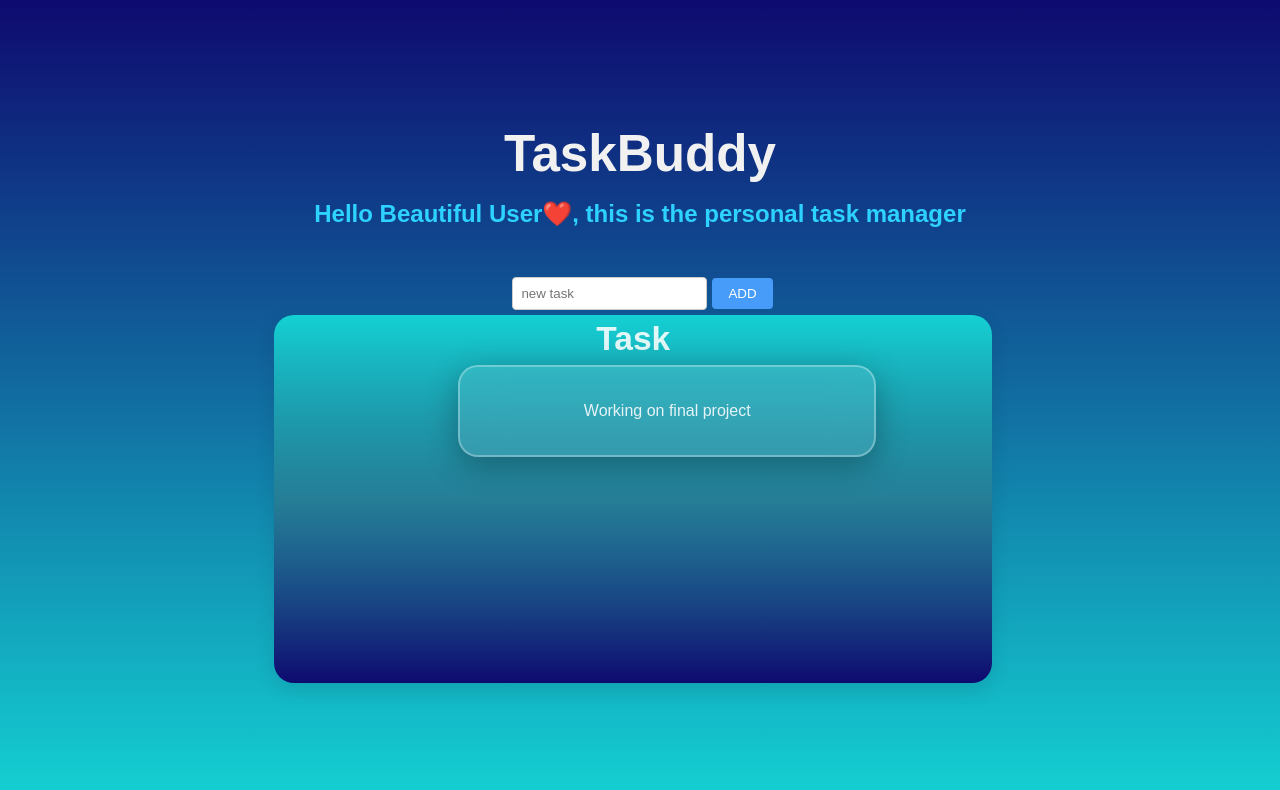
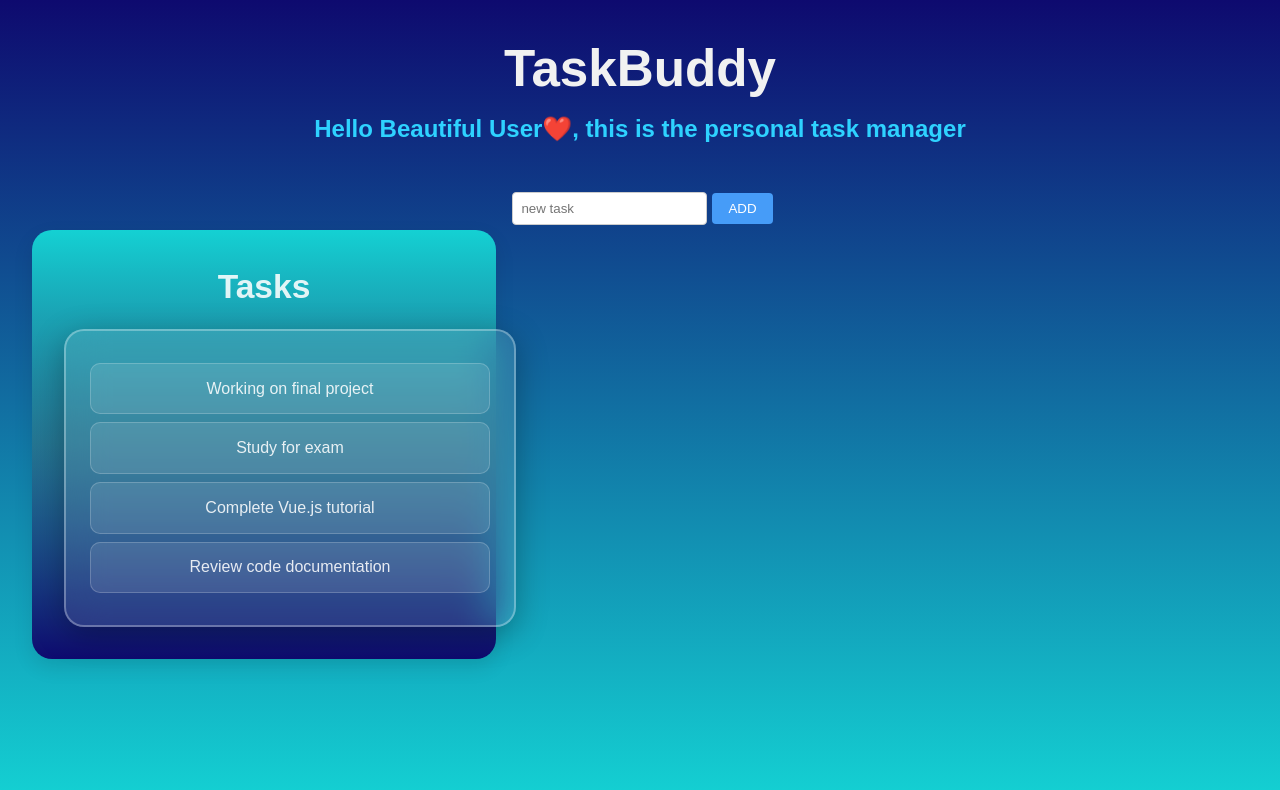
Before and after one commit to Llego-250/Task-Buddy, a Vue app: page / in a window 1280 px wide. Shown: the top 790 px of the page. Built offline with nearby package versions, Linux system fonts and the light colour scheme.

Commit message:
Adding task on the card

```diff
--- a/src/App.vue
+++ b/src/App.vue
@@ -1,19 +1,25 @@
 <template>
 <div class="min-h-screen bg-gradient-to-br from-blue-900 to-cyan-400 p-5">
-  <div class="text-center">
+  <div class="text-center mb-8">
     <h1 class="text-white text-4xl font-bold mb-4">TaskBuddy</h1>
     <h2 class="text-white text-xl mx-10 mb-8">Hello Beautiful User❤️, this is the personal task manager</h2>
-  </div>
 
-  <div>
+    <div class="mb-8">
       <input type="text" name="New task" placeholder="new task">
       <button>ADD</button>
     </div>
   </div>
+
+  <div class="flex justify-center">
     <div class="card">
-    <div class="card-title">Task</div>
+      <div class="card-title">Tasks</div>
       <div class="task">
-    <div class="Work">Working on final project</div>
+        <div class="task-item">Working on final project</div>
+        <div class="task-item">Study for exam</div>
+        <div class="task-item">Complete Vue.js tutorial</div>
+        <div class="task-item">Review code documentation</div>
+      </div>
+    </div>
   </div>
 </div>
 </template>
@@ -38,33 +44,37 @@ body {
   font-family: Arial, sans-serif;
   margin: 0px;
   background: linear-gradient(rgb(14, 10, 111), rgb(20, 209, 211));
-  display: flex;
-  place-items: center;
   min-width: 320px;
   min-height: 100vh;
-
 }
 .card{
-  width: 350px;
+  width: 400px;
   background: linear-gradient(rgb(20, 209, 211), rgba(82, 108, 96, 0.299),rgb(14, 10, 111));
   border-radius: 20px;
   box-shadow: 0 8px 20px rgba(0, 0, 0, 0.1);
-      padding: 11.5rem;
+  padding: 2rem;
 }
 .card-title{
   font-size: 2.1em;
   font-weight: bold;
-  margin-top:-5.5em;
-  right:18em;
+  margin-bottom: 1rem;
+  text-align: center;
 }
 .task{
-  width: 350px;
+  width: 100%;
   background: rgba(255, 255, 255, 0.1);
   backdrop-filter: blur(20px);
   border: 2px solid rgba(255, 255, 255, 0.3);
   border-radius: 20px;
   box-shadow: 0 8px 32px rgba(0, 0, 0, 0.3);
-  padding: 2rem;
+  padding: 1.5rem;
+}
+.task-item{
+  padding: 0.8rem;
+  margin: 0.5rem 0;
+  background: rgba(255, 255, 255, 0.1);
+  border-radius: 10px;
+  border: 1px solid rgba(255, 255, 255, 0.2);
 }
 #app {
   max-width: 1280px;
```
Lines whose indentation alone changed are shown as unchanged.
